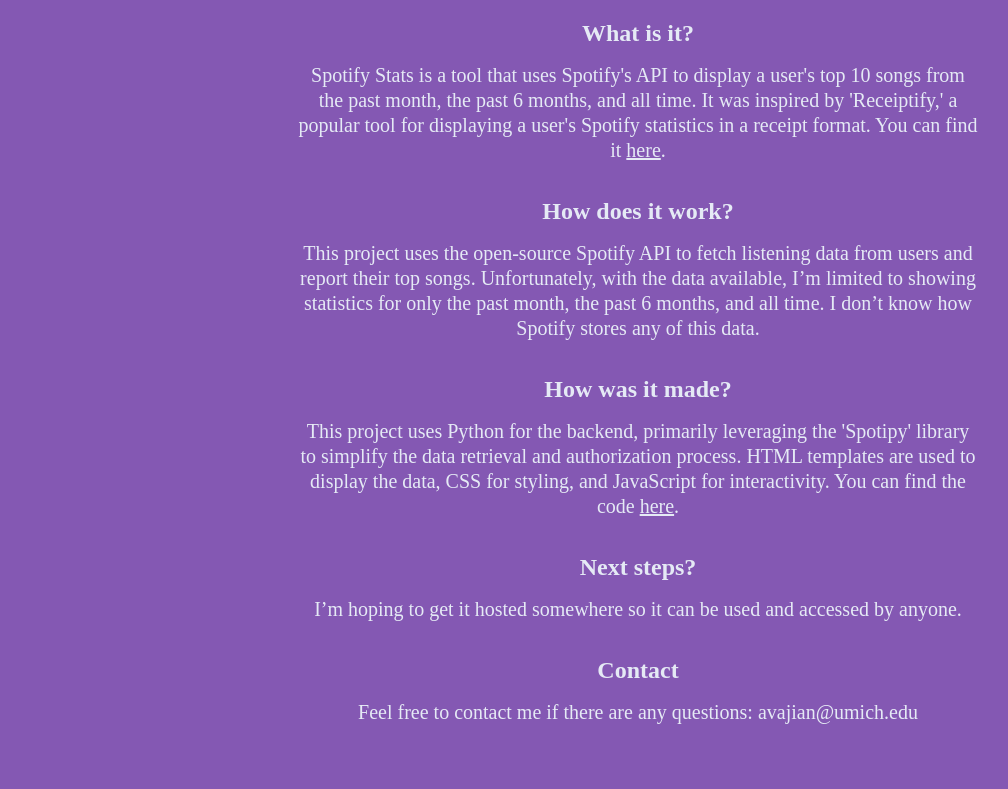
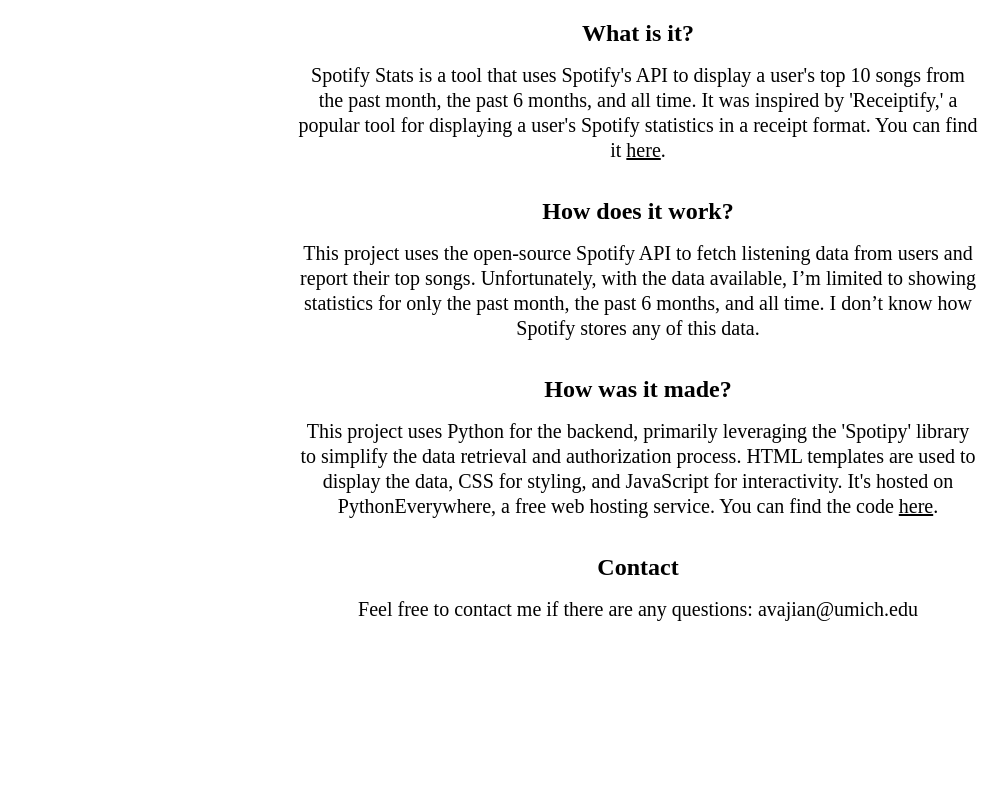
Before and after one commit to avajian/Spotify-Stats, a plain HTML site: page templates/about.html in a window 1280 px wide. Shown: the part 216-1005 px from the top of the page, without its empty margins (2-1010 px from the left). After the commit the page ends 902 px from the top, so only its background shows below. Drawn offline with Linux system fonts and the light colour scheme; files that its build step writes are made by us from their sources.

Commit message:
style and organization

```diff
--- a/static/css/style.css
+++ b/static/css/style.css
@@ -1,6 +1,6 @@
 /* theme styling */
 * {
-    background-color: #8458B3;
+    background-color: white;
 }
 
 button {
@@ -12,7 +12,7 @@
 }
 
 h1, h2, h3, p, a {
-    color:  #e5eaf5;
+    color:  black;
 }
 
 /* index page */
@@ -82,7 +82,7 @@
     background: none;
     border: none;
     padding: 0.5em;
-    color: #e5eaf5;
+    color: black;
 }
 
 #back-to-home-button:hover {
@@ -90,7 +90,7 @@
 }
 
 #about p a {
-    color:  #e5eaf5;
+    color: black;
 }
 
 #about p a:hover {
--- a/about.html
+++ b/templates/about.html
@@ -25,12 +25,10 @@
 
                 <div class="text">
                     <h2>How was it made?</h2>
-                    <p>This project uses Python for the backend, primarily leveraging the 'Spotipy' library to simplify the data retrieval and authorization process. HTML templates are used to display the data, CSS for styling, and JavaScript for interactivity. You can find the code <a href="https://github.com/avajian/Spotify-Stats">here</a>.</p>
-                </div>
-
-                <div class="text">
-                    <h2>Next steps?</h2>
-                    <p>I’m hoping to get it hosted somewhere so it can be used and accessed by anyone.</p>
+                    <p>This project uses Python for the backend, primarily leveraging the 'Spotipy' library to simplify
+                        the data retrieval and authorization process. HTML templates are used to display the data, CSS
+                        for styling, and JavaScript for interactivity. It's hosted on PythonEverywhere, a free web hosting
+                        service. You can find the code <a href="https://github.com/avajian/Spotify-Stats">here</a>.</p>
                 </div>
 
                 <div class="text">
```
Also changed, not shown: notes.html (+2 -0 lines), templates/index.html (renamed from index.html), 2 other files.
